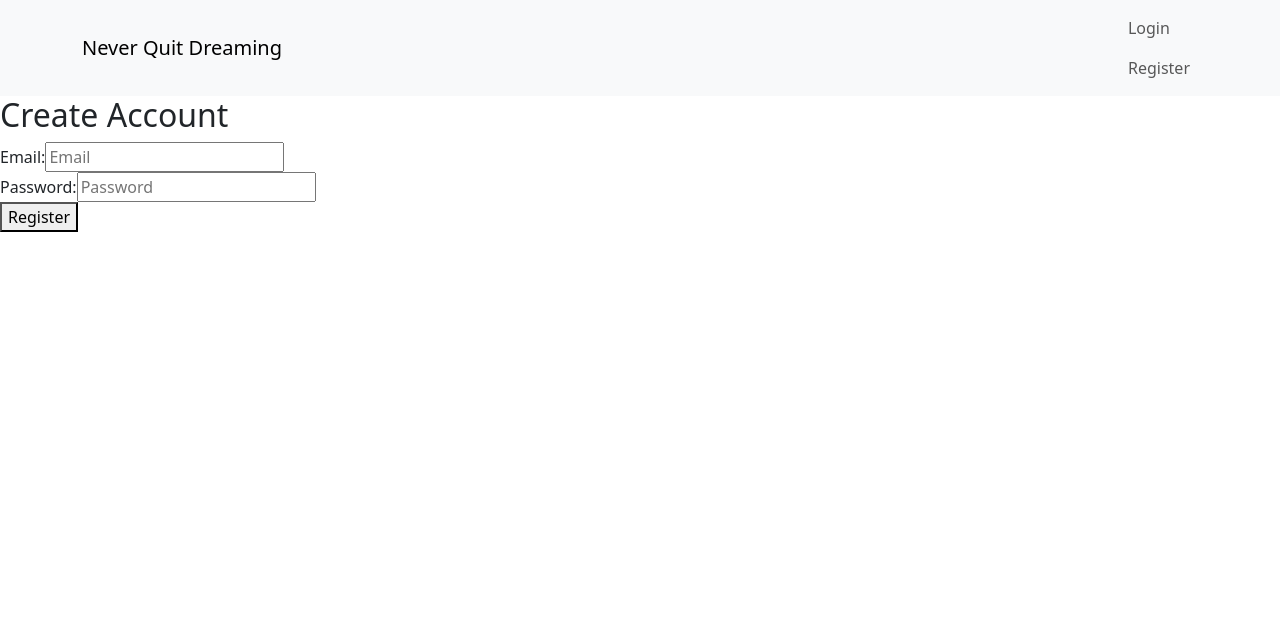
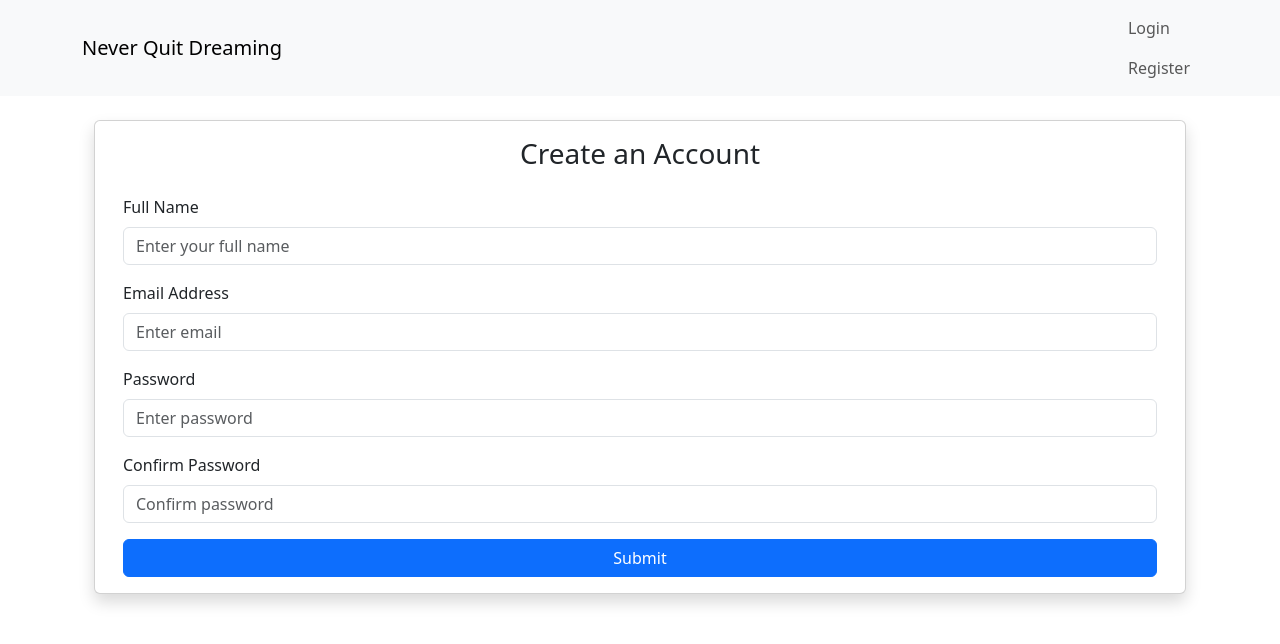
Before and after one commit to blytheb/nqd-frontend, a React (Create React App) app: page /register in a window 1280 px wide. Shown: the top 644 px of the page. Built offline with nearby package versions, Linux system fonts and the light colour scheme; no server answers.

Commit message:
added some styling padding for login elements and created registration page and form

```diff
--- a/src/App.js
+++ b/src/App.js
@@ -4,7 +4,7 @@
 
 import Home from './pages/Home';
 import LoginPage from './pages/LoginPage';
-import Register from './pages/Register';
+import RegisterPage from './pages/RegisterPage';
 import ChildDash from './pages/ChildDash';
 
 import Navigationbar from './components/Navigationbar';
@@ -20,7 +20,7 @@
 
         <Routes>
           <Route path='/login' element={<LoginPage />} />
-          <Route path='/register' element={<Register />} />
+          <Route path='/register' element={<RegisterPage />} />
           <Route
             path='/'
             element={
--- a/src/components/LoginForm.jsx
+++ b/src/components/LoginForm.jsx
@@ -13,11 +13,11 @@
     };
 
     return (
-        <Container className="d-flex justify-content-center align-content-center wh-100">
+        <Container className="d-flex justify-content-center align-content-center wh-100 p-4">
             <Row className="w-100">
-                <Card>
+                <Card className="shadow">
                     <Card.Body>
-                        <h3> Log In </h3>
+                        <h3 className="text-center mb-4"> Log In </h3>
                         <Form onSubmit={handleSubmit}>
                             <Form.Group className="mb-3" controlId="formGroupEmail">
                                 <Form.Label>Email address</Form.Label>
@@ -40,7 +40,7 @@
                                 />
                             </Form.Group>
 
-                            <Button variant="primary" type="submit">Submit</Button>
+                            <Button variant="primary" type="submit" className="w-100">Submit</Button>
                             </Form>
                     </Card.Body>
                 </Card>
--- a/src/components/Navigationbar.jsx
+++ b/src/components/Navigationbar.jsx
@@ -32,7 +32,7 @@
                         {currentUser ? (
                             <div>
                             <Navbar.Text>
-                                Signed in as: <a href="#login">{currentUser.email}</a>
+                                Signed in as: <a href="/login">{currentUser.email}</a>
                             </Navbar.Text>
                             <Nav.Link onClick={handleLogOut}>Log Out</Nav.Link>
 
--- /dev/null
+++ b/src/components/RegisterForm.jsx
@@ -0,0 +1,81 @@
+import { useState } from "react";
+import { Card, Button,Form, Container, Row} from "react-bootstrap";
+
+export default function RegisterForm({ onRegister }) {
+    const [formData, setFormData] = useState({
+        name: "",
+        email: "",
+        password: "",
+        confirmPassword: "",
+    });
+
+    const handleChange = (e) => {
+        setFormData({...formData, [e.target.name]: e.target.value });
+    };
+
+    const handleSubmit = (e) => {
+        e.preventDefault()
+        if(onRegister) {
+            onRegister(formData);
+        }
+    };
+
+    return (
+        <Container className="d-flex justify-content-center align-content-center wh-100 p-4">
+            <Row className="w-100">
+                <Card className="shadow">
+                    <Card.Body>
+                        <h3 className="text-center mb-4"> Create an Account </h3>
+                        <Form onSubmit={handleSubmit}>
+                            <Form.Group className="mb-3" controlId="formName">
+                                <Form.Label>Full Name</Form.Label>
+                                <Form.Control
+                                    type="text"
+                                    name="name"
+                                    placeholder="Enter your full name"
+                                    value={formData.name}
+                                    onChange={handleChange}
+                                    required
+                                />
+                            </Form.Group>
+                            <Form.Group className="mb-3" controlId="formEmail">
+                                <Form.Label>Email Address</Form.Label>
+                                <Form.Control
+                                    type="email"
+                                    name="email"
+                                    placeholder="Enter email"
+                                    value={formData.email}
+                                    onChange={handleChange}
+                                    required
+                                />
+                            </Form.Group>
+                            <Form.Group className="mb-3" controlId="formPassword">
+                                <Form.Label>Password</Form.Label>
+                                <Form.Control
+                                    type="password"
+                                    name="password"
+                                    placeholder="Enter password"
+                                    value={formData.password}
+                                    onChange={handleChange}
+                                    required
+                                />
+                            </Form.Group>
+                            <Form.Group className="mb-3" controlId="formConfirmPassword">
+                                <Form.Label>Confirm Password</Form.Label>
+                                <Form.Control
+                                    type="password"
+                                    name="confirmPassword"
+                                    placeholder="Confirm password"
+                                    value={formData.confirmPassword}
+                                    onChange={handleChange}
+                                    required
+                                />
+                            </Form.Group>
+                            <Button variant="primary" type="submit" className="w-100">Submit</Button>
+                            </Form>
+                    </Card.Body>
+                </Card>
+            </Row>
+        </Container>
+    );
+}
--- a/src/pages/LoginPage.jsx
+++ b/src/pages/LoginPage.jsx
@@ -6,7 +6,7 @@
 
 import LoginForm from "../components/LoginForm";
 
-export default function Login() {
+export default function LoginPage() {
     const { currentUser } = useAuth();
 
     const navigate = useNavigate();
--- a/src/pages/Register.jsx
+++ /dev/null
@@ -1,53 +0,0 @@
-import React, { useState } from "react"
-import { auth } from '../firebase';
-import { createUserWithEmailAndPassword } from "firebase/auth";
-import { useNavigate } from "react-router-dom";
-
-export default function Register() {
-    const navigate = useNavigate();
-
-    const [email, setEmail] = useState("");
-    const [password, setPassword] = useState("");
-    const [error, setError] = useState("");
-
-    const handleRegister = async (e) => {
-        e.preventDefault();
-        setError("");
-
-        try{
-            await createUserWithEmailAndPassword(auth, email, password);
-            navigate('/home');
-        } catch (err) {
-            setError(err.message);
-        }
-    };
-
-    return <div>
-        <h2>Create Account</h2>
-        <form onSubmit={handleRegister}>
-            <div>
-                <label>Email:</label>
-                <input
-                    type="email"
-                    value={email}
-                    onChange={(e)=> setEmail(e.target.value)}
-                    placeholder="Email"
-                    required
-                />
-            </div>
-            <div>
-                <label>Password:</label>
-                <input
-                    type="password"
-                    value={password}
-                    onChange={(e) => setPassword(e.target.value)}
-                    placeholder="Password"
-                    required
-                />
-            </div>
-            <button type="submit">Register</button>
-
-            {error && <p>{error}</p>}
-        </form>
-    </div>
-}
--- /dev/null
+++ b/src/pages/RegisterPage.jsx
@@ -0,0 +1,21 @@
+import { auth } from '../firebase';
+import { createUserWithEmailAndPassword } from "firebase/auth";
+import { useNavigate } from "react-router-dom";
+
+import RegisterForm from "../components/RegisterForm";
+
+export default function RegisterPage() {
+    const navigate = useNavigate();
+
+    const handleRegister = async (data) => {
+        try{
+            await createUserWithEmailAndPassword(auth, data.email, data.password);
+            navigate('/');
+        } catch (err) {
+            console.error("Registration failed:", err.message);
+            alert(err.message);
+        }
+    };
+
+    return <RegisterForm onRegister={handleRegister} />
+}
```
